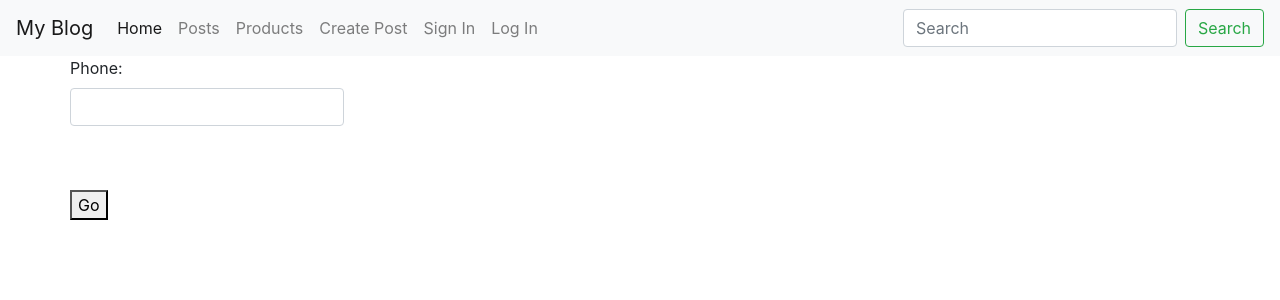
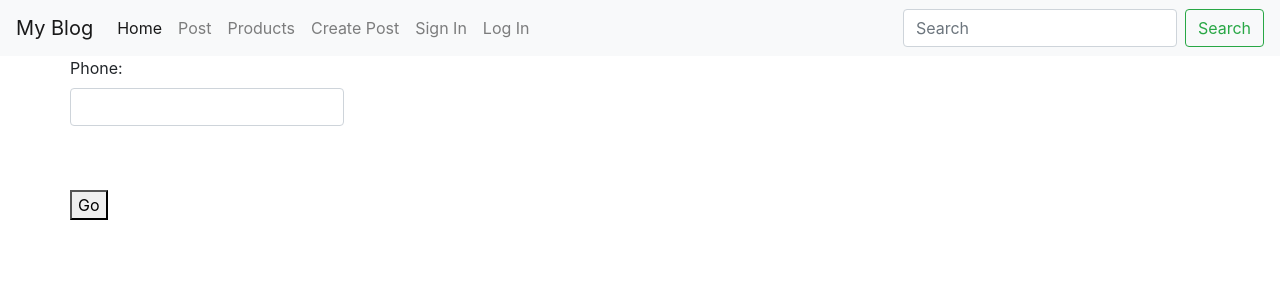
Before and after one commit to ishwar6/Django-youtube, a Django app: a page that uses posts/templates/posts/base.html in a window 1280 px wide. Shown: the top 300 px of the page. Run offline with Django 3.2, Linux system fonts and the light colour scheme; some libraries are stand-ins or nearby versions.

Commit message:
template

```diff
--- a/posts/templates/posts/base.html
+++ b/posts/templates/posts/base.html
@@ -19,7 +19,7 @@
                 <a class="nav-link" href="#">Home <span class="sr-only">(current)</span></a>
             </li>
             <li class="nav-item">
-                <a class="nav-link" href="{% url 'post-show' %}">Posts</a>
+                <a class="nav-link" href="{% url 'post-show' %}">Post</a>
 
 
             </li>
@@ -75,9 +75,6 @@
 
             </li>
 
-
-
-
             <li class="nav-item dropdown">
 
             </li>
```
